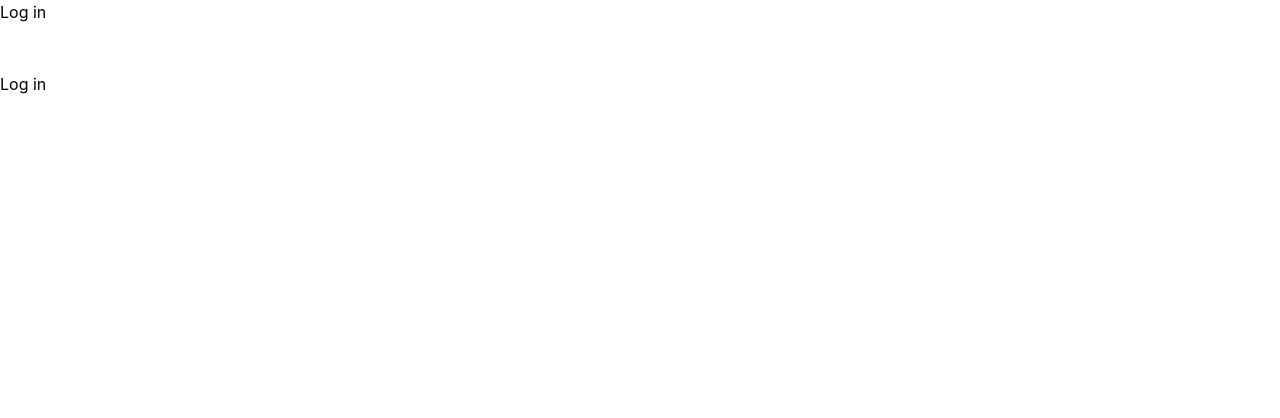
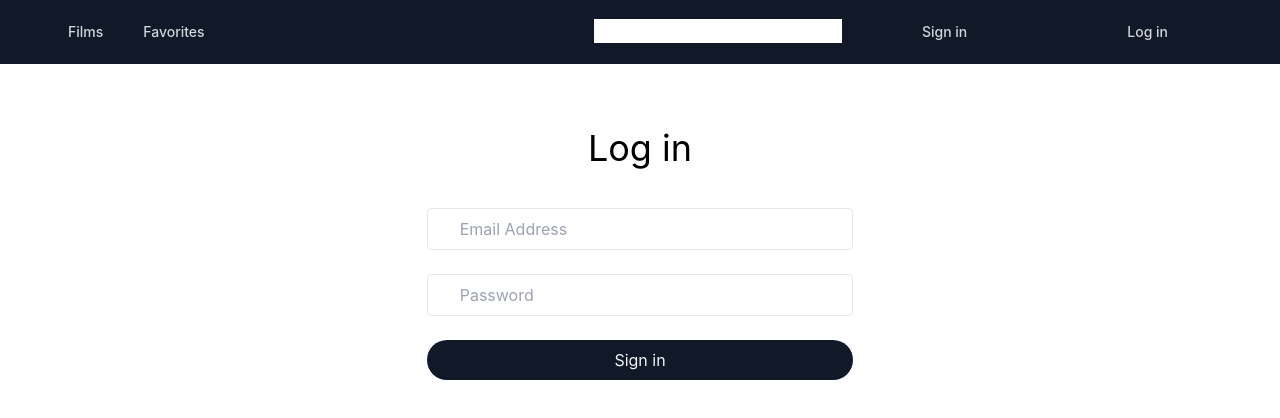
Before and after one commit to ArtyomSukiasyan/Films-site, a React (Create React App) app: page /login in a window 1280 px wide. Shown: the top 418 px of the page. Built offline with nearby package versions, Linux system fonts and the light colour scheme; no server answers.

Commit message:
feat: create Login/Logout form

```diff
--- a/src/components/General.jsx
+++ b/src/components/General.jsx
@@ -6,6 +6,7 @@ import FetchData from "./FetchData";
 import SearchData from "./SearchData";
 import Login from "./Login";
 import SignIn from "./Signin"
+import LogOut from "./LogOut";
 
 export default function General() {
   const [state, setState] = useState([]);
@@ -70,6 +71,10 @@ export default function General() {
         <Route exact path="/login">
           <Login />
         </Route>
+        <Route exact path="/logout">
+          <LogOut />
+        </Route>
+
       </Switch>
     </>
   );
--- a/src/components/Header.jsx
+++ b/src/components/Header.jsx
@@ -32,13 +32,20 @@ export default function Header({ handleChange }) {
                     handleChange(e.target.value);
                   }}
                 />
-                {localStorage.getItem("currentUser") ? null :
-                <button className="text-gray-300 hover:bg-gray-700 hover:text-white px-20 py-2 rounded-md text-sm font-medium">
-                  <Link to="/sign-in">Sign in</Link>
-                </button>}
-                <button className="text-gray-300 hover:bg-gray-700 hover:text-white px-20 py-2 rounded-md text-sm font-medium">
-                  <Link to="/login">Log in</Link>
-                </button>
+                {localStorage.getItem("currentUser") ? null : (
+                  <button className="text-gray-300 hover:bg-gray-700 hover:text-white px-20 py-2 rounded-md text-sm font-medium">
+                    <Link to="/sign-in">Sign in</Link>
+                  </button>
+                )}
+                {localStorage.getItem("currentUser") ? (
+                  <button className="text-gray-300 hover:bg-gray-700 hover:text-white px-20 py-2 rounded-md text-sm font-medium">
+                    <Link to="/login">Log out</Link>
+                  </button>
+                ) : (
+                  <button className="text-gray-300 hover:bg-gray-700 hover:text-white px-20 py-2 rounded-md text-sm font-medium">
+                    <Link to="/login">Log in</Link>
+                  </button>
+                )}
               </div>
             </div>
           </div>
--- /dev/null
+++ b/src/components/LogOut.jsx
@@ -0,0 +1,11 @@
+import General from "./General";
+
+export default function LogOut() {
+  localStorage.removeItem("currentUser");
+
+  return (
+    <>
+      <General />
+    </>
+  );
+}
--- a/src/components/Login.jsx
+++ b/src/components/Login.jsx
@@ -1,5 +1,5 @@
 import React from "react";
-
+import Header from "./Header";
 
 export default class Login extends React.Component {
   constructor(props) {
@@ -80,53 +80,54 @@ export default class Login extends React.Component {
       !this.state.isExistEmail;
     return (
       <>
-        <main >
-          <div >
-
-            <h1>
-              Log in
-            </h1>
-            <form  noValidate>
+        <Header />
+        <div className="w-full h-screen pt-32">
+          <div className="text-center mb-4 text-4xl">
+            <h1>Log in</h1>
+          </div>
+          <div className="flex justify-center">
+            <form noValidate className="w-full md:w-1/3 rounded-lg">
               <input
+                className="mt-6 px-8  w-full border rounded py-2 text-gray-700 focus:outline-none"
                 value={this.state.email}
                 variant="outlined"
                 margin="normal"
                 required
                 fullWidth
                 id="email"
-                label="Email Address"
+                placeholder="Email Address"
                 name="email"
                 autoComplete="email"
                 onChange={this.handleChangeEmail}
               />
               <p>{this.state.isExistEmail}</p>
               <input
+                className="mt-6 px-8 w-full border rounded py-2 text-gray-700 focus:outline-none"
                 value={this.state.password}
                 variant="outlined"
                 margin="normal"
                 required
                 fullWidth
                 name="password"
-                label="Password"
+                placeholder="Password"
                 type="password"
                 id="password"
                 autoComplete="current-password"
                 onChange={this.handleChangePassword}
               />
-              <p>{this.state.isWrongPassword}</p>
               <button
+                className="mt-6 w-full py-2 rounded-full bg-gray-900 text-gray-100 focus:outline-none"
                 type="submit"
-                fullWidth
                 variant="contained"
                 color="primary"
                 disabled={!checkValidation}
                 onClick={this.onRegister}
               >
-                Log in
+                Sign in
               </button>
             </form>
           </div>
-        </main>
+        </div>
       </>
     );
   }
```
